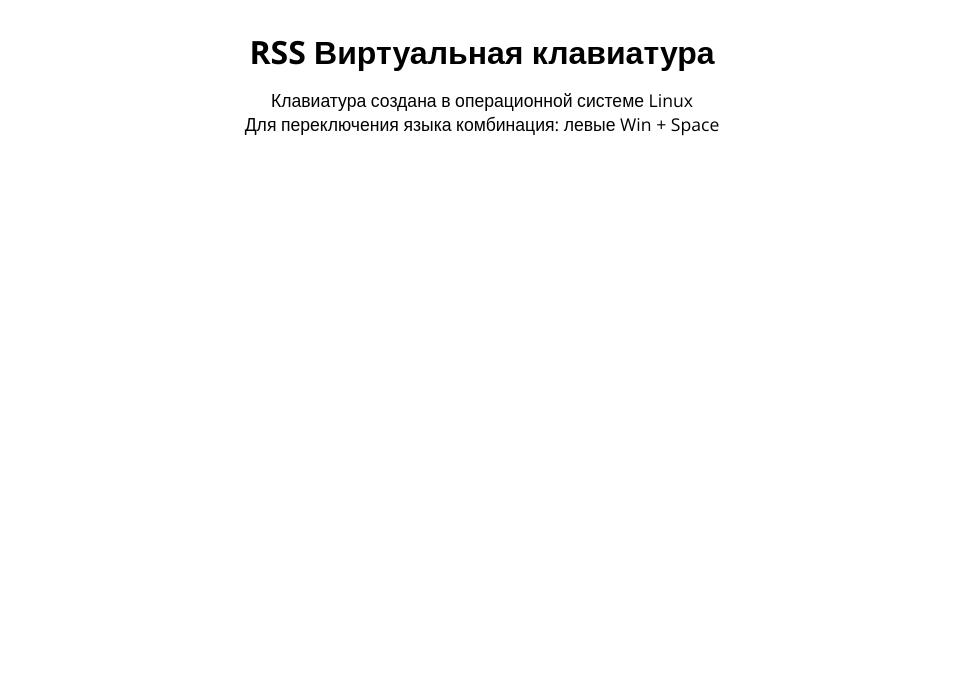
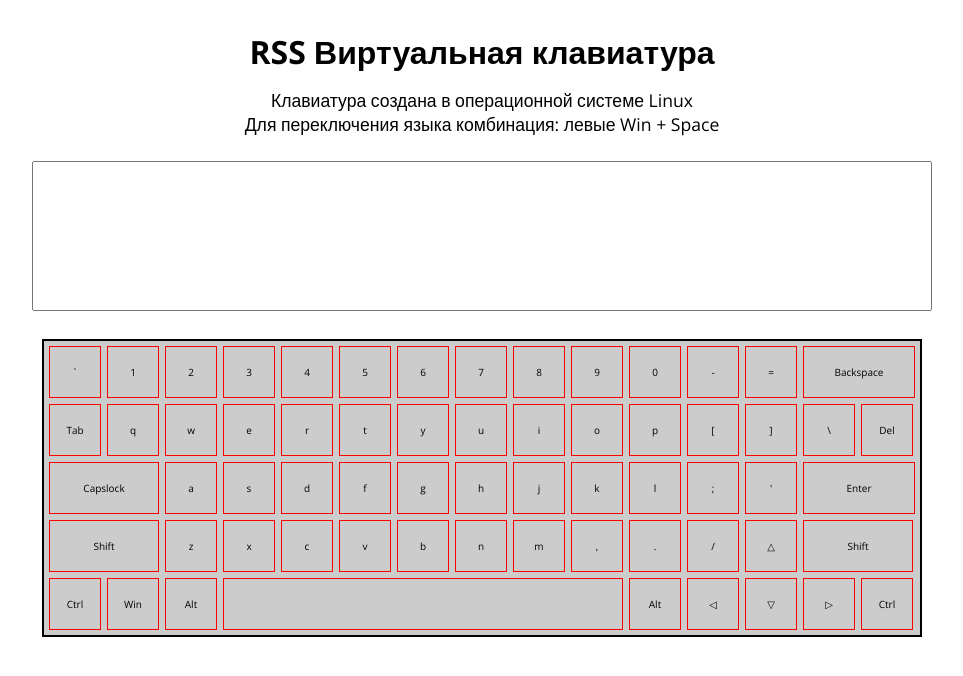
Before and after one commit to TolgonaiA/virtual-keyboard, a website with bundled scripts: page index.html in a window 1280 px wide. Shown: the whole page, without its empty margins (158-1121 px from the left). Built offline with nearby package versions, Linux system fonts and the light colour scheme.

Commit message:
feat:added keyboard and button module

```diff
--- /dev/null
+++ b/modules/button.js
@@ -0,0 +1,14 @@
+export class Button {
+  constructor() {
+    this.button = document.createElement('div'),
+    this.value,
+    this.width
+  }
+
+  init () {
+    this.button.classList.add('keyboard__btn');
+    this.button.innerText = this.value;
+    this.button.style.width = `${this.width}px`;
+    this.button.style.height = `50px`;
+  }
+}
--- a/modules/key-buttons.js
+++ b/modules/key-buttons.js
@@ -1,6 +1,6 @@
-import  {XS_KEY, S_KEY, M_KEY, L_KEY, XL_KEY, XXL_KEY } from './key-sizes';
+import  { XS_KEY, S_KEY, M_KEY, L_KEY, XL_KEY, XXL_KEY } from './key-sizes.js';
 
-const keyButtons = {
+const KeyButtons = {
 
   Backquote: {
     keyCode: 192,
@@ -84,7 +84,7 @@
     keyCode: 8,
     key: { normal: { en: 'Backspace', ru: 'Backspace' }, shifted: { en: 'Backspace', ru: 'Backspace' } },
     type: 'func',
-    width: S_KEY,
+    width: M_KEY,
   },
   Tab: {
     keyCode: 9,
@@ -170,11 +170,17 @@
     type: 'print',
     width: S_KEY,
   },
+  Delete: {
+    keyCode: 46,
+    key: { normal: { en: 'Del', ru: 'Del' }, shifted: { en: 'Del', ru: 'Del' } },
+    type: 'func',
+    width: S_KEY,
+  },
   CapsLock: {
     keyCode: 20,
     key: { normal: { en: 'Capslock', ru: 'Capslock' }, shifted: { en: 'Capslock', ru: 'Capslock' } },
     type: 'func',
-    width: S_KEY,
+    width: XS_KEY,
   },
   KeyA: {
     keyCode: 65,
@@ -246,13 +252,13 @@
     keyCode: 13,
     key: { normal: { en: 'Enter', ru: 'Enter' }, shifted: { en: 'Enter', ru: 'Enter' } },
     type: 'func',
-    width: S_KEY,
+    width: M_KEY,
   },
   ShiftLeft: {
     keyCode: 16,
     key: { normal: { en: 'Shift', ru: 'Shift' }, shifted: { en: 'Shift', ru: 'Shift' } },
     type: 'func',
-    width: S_KEY,
+    width: XS_KEY,
   },
   KeyZ: {
     keyCode: 90,
@@ -314,23 +320,17 @@
     type: 'print',
     width: S_KEY,
   },
-  ShiftRight: {
-    keyCode: 16,
-    key: { normal: { en: 'Shift', ru: 'Shift' }, shifted: { en: 'Shift', ru: 'Shift' } },
-    type: 'func',
-    width: S_KEY,
-  },
   ArrowUp: {
     keyCode: 38,
     key: { normal: { en: '△', ru: '△' }, shifted: { en: '△', ru: '△' } },
     type: 'print',
     width: S_KEY,
   },
-  Delete: {
-    keyCode: 46,
-    key: { normal: { en: 'Del', ru: 'Del' }, shifted: { en: 'Del', ru: 'Del' } },
+  ShiftRight: {
+    keyCode: 16,
+    key: { normal: { en: 'Shift', ru: 'Shift' }, shifted: { en: 'Shift', ru: 'Shift' } },
     type: 'func',
-    width: S_KEY,
+    width: XS_KEY,
   },
   ControlLeft: {
     keyCode: 17,
@@ -354,17 +354,11 @@
     keyCode: 32,
     key: { normal: { en: ' ', ru: ' ' }, shifted: { en: ' ', ru: ' ' } },
     type: 'print',
-    width: S_KEY,
+    width: XXL_KEY,
   },
   AltRight: {
     keyCode: 18,
     key: { normal: { en: 'Alt', ru: 'Alt' }, shifted: { en: 'Alt', ru: 'Alt' } },
-    type: 'func',
-    width: S_KEY,
-  },
-  ControlRight: {
-    keyCode: 17,
-    key: { normal: { en: 'Ctrl', ru: 'Ctrl' }, shifted: { en: 'Ctrl', ru: 'Ctrl' } },
     type: 'func',
     width: S_KEY,
   },
@@ -386,6 +380,12 @@
     type: 'print',
     width: S_KEY,
   },
+  ControlRight: {
+    keyCode: 17,
+    key: { normal: { en: 'Ctrl', ru: 'Ctrl' }, shifted: { en: 'Ctrl', ru: 'Ctrl' } },
+    type: 'func',
+    width: S_KEY,
+  },
 };
 
-export default keyButtons;
+export default KeyButtons;
--- a/modules/key-sizes.js
+++ b/modules/key-sizes.js
@@ -1,6 +1,6 @@
-export const XS_KEY = 40;
+export const XS_KEY = 108;
 export const S_KEY = 50;
-export const M_KEY = 70;
+export const M_KEY = 110;
 export const L_KEY = 100;
 export const XL_KEY = 110;
-export const XXL_KEY = 130;
+export const XXL_KEY = 398;
--- a/modules/keyboard.js
+++ b/modules/keyboard.js
@@ -0,0 +1,25 @@
+import { Button } from "./button.js";
+import KeyButtons from "./key-buttons.js";
+
+
+
+
+export class KeyBoard {
+  constructor() {
+    this.keyboard = document.createElement('div');
+  }
+
+
+  init() {
+    this.keyboard.classList.add('keyboard');
+    let buttons = Object.keys(KeyButtons);
+    for(let i = 0; i < buttons.length; i++) {
+      let button = new Button();
+      button.value = KeyButtons[buttons[i]].key.normal.en;
+      button.width = KeyButtons[buttons[i]].width;
+      button.init()
+      this.keyboard.appendChild(button.button)
+      console.log(KeyButtons[buttons[i]])
+    }
+  }
+}
--- a/modules/layout.js
+++ b/modules/layout.js
@@ -1,4 +1,6 @@
 // eslint-disable-next-line import/extensions
+import { KeyBoard } from "./keyboard.js";
+import { TextArea } from "./textarea.js";
 
 export class Layout  {
   constructor(){
@@ -33,9 +35,13 @@
     info.appendChild(infoOS);
     info.appendChild(infoShortCut);
 
+    let textarea = new TextArea();
+    textarea.init();
+    container.appendChild(textarea.textareaWrap);
 
-
-
+    let keyboard = new KeyBoard();
+    keyboard.init();
+    container.append(keyboard.keyboard);
   }
 
 }
--- a/modules/textarea.js
+++ b/modules/textarea.js
@@ -0,0 +1,17 @@
+// eslint-disable-next-line import/extensions
+
+export class TextArea  {
+  constructor(){
+    this.textareaWrap = document.createElement('div');
+  }
+
+  init() {
+    const textarea = document.createElement('textarea');
+
+    this.textareaWrap.classList.add('textarea');
+    textarea.classList.add('textarea__form');
+
+    this.textareaWrap.appendChild(textarea);
+  }
+
+}
--- a/styles/style.css
+++ b/styles/style.css
@@ -7,7 +7,8 @@
 }
 
 h1,
-p {
+p,
+textarea {
   margin: 0;
   padding: 0;
 }
@@ -26,4 +27,37 @@
   font-size: 1.1rem;
 }
 
+.textarea {
+  max-width: 900px;
+  margin: 0 auto;
+  padding: 25px 0;
+}
+.textarea__form {
+  box-sizing: border-box;
+  display: inline-block;
+  overflow: hidden;
+  width: 100%;
+  height: 150px;
+  padding: 10px;
+  resize: none;
+  font-size: 1.2rem;
+}
+
+.keyboard {
+  border: 2px solid #000;
+  background: #ccc;
+  padding: 5px;
+  display: flex;
+  flex-wrap: wrap;
+  width: 866px;
+  gap: 6px;
+  margin: 0 auto;
+}
+.keyboard__btn {
+  border: 1px solid red;
+  display: flex;
+  align-items: center;
+  justify-content: center;
+}
+
 /*# sourceMappingURL=style.css.map */
```
